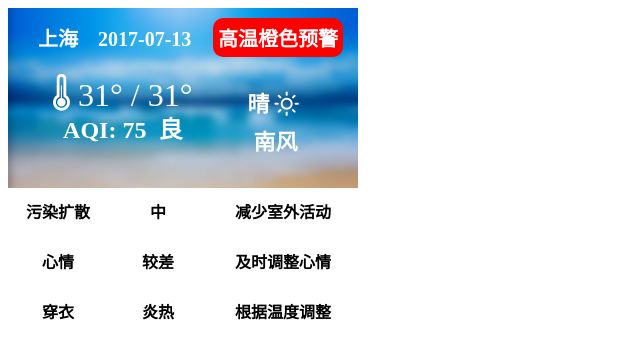
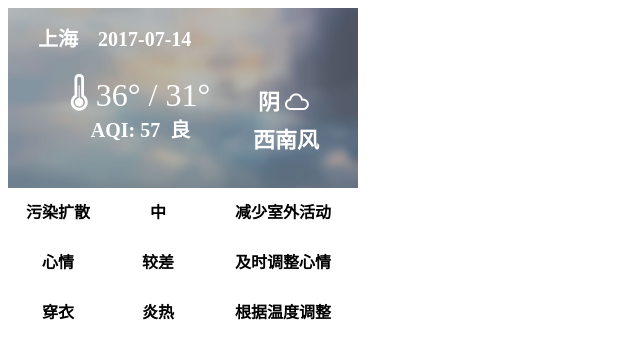
Before and after one commit to Gayson/WeatherBot, a PHP site: page / in a window 1280 px wide. Shown: the top 359 px of the page, without its empty margins (0-640 px from the left). Run offline with PHP 8.4, Linux system fonts and the light colour scheme.

Commit message:
修复ui

```diff
--- a/image_service/css/index.css
+++ b/image_service/css/index.css
@@ -45,18 +45,20 @@ img {
     margin-top: 10px;
     font-size: 32px;
     line-height: 30px;
+    text-align: center;
+    width: 175px;
 }
 
 .aqiDiv {
     text-align: center;
     margin-top: 5px;
     font-weight: bold;
-    font-size: 24px;
+    font-size: 20px;
 }
 
 .weatherDiv {
-    margin-left: 55px;
-    margin-top: 15px;
+    margin-left: 25px;
+    margin-top: 13px;
     font-size: 22px;
     font-weight: bold;
     text-align: center;
--- a/image_service/data.txt
+++ b/image_service/data.txt
@@ -1 +1 @@
-{"result": {"livingIndex": ["污染扩散", "心情", "穿衣"], "maxTemp": 31, "livingAdvice": ["减少室外活动", "及时调整心情", "根据温度调整"], "aqi": 75.0, "minTemp": 31, "warning": "高温橙色预警", "livingValue": ["中", "较差", "炎热"], "weather": "4", "location": "上海", "date": "2017-07-13", "quality": "1", "wind": "南", "details": ["气象条件对空气污染物稀释、扩散和清除无明显影响，易感人群应适当减少室外活动时间。", "天气较好，气温较高，会让人觉得有些烦躁，注意室内通风降温，保持心态平和，给自己的情绪“降降温”。", "天气炎热，建议着短衫、短裙、短裤、薄型T恤衫等清凉夏季服装。"]}}
+{"result": {"livingIndex": ["污染扩散", "心情", "穿衣"], "maxTemp": 36, "livingAdvice": ["减少室外活动", "及时调整心情", "根据温度调整"], "aqi": 57.38461538461539, "minTemp": 31, "warning": "无预警", "livingValue": ["中", "较差", "炎热"], "weather": "9", "location": "上海", "date": "2017-07-14", "quality": "1", "wind": "西南", "details": ["气象条件对空气污染物稀释、扩散和清除无明显影响，易感人群应适当减少室外活动时间。", "天气较好，气温较高，会让人觉得有些烦躁，注意室内通风降温，保持心态平和，给自己的情绪“降降温”。", "天气炎热，建议着短衫、短裙、短裤、薄型T恤衫等清凉夏季服装。"]}}
```
Also changed, not shown: 1 other file.
